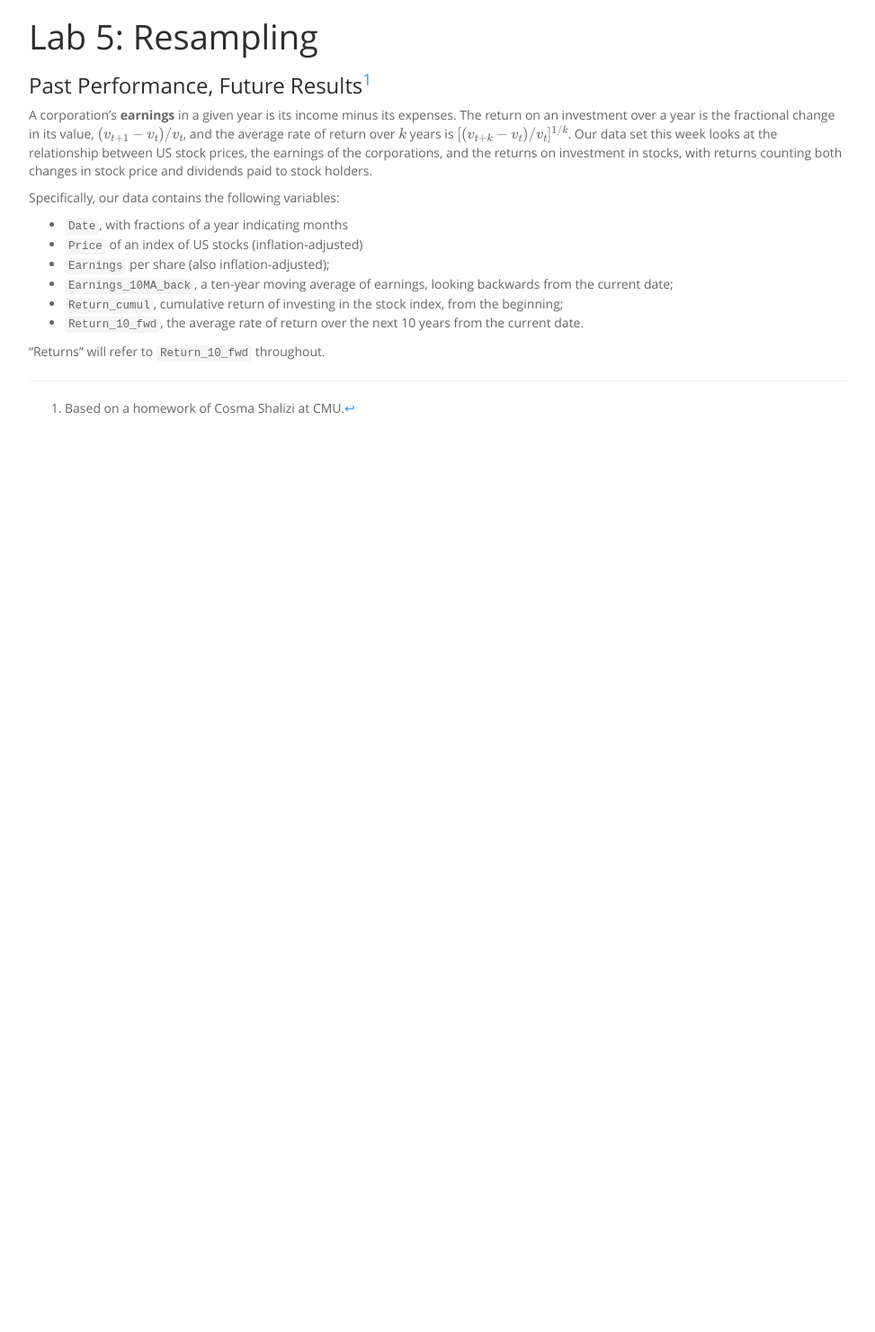
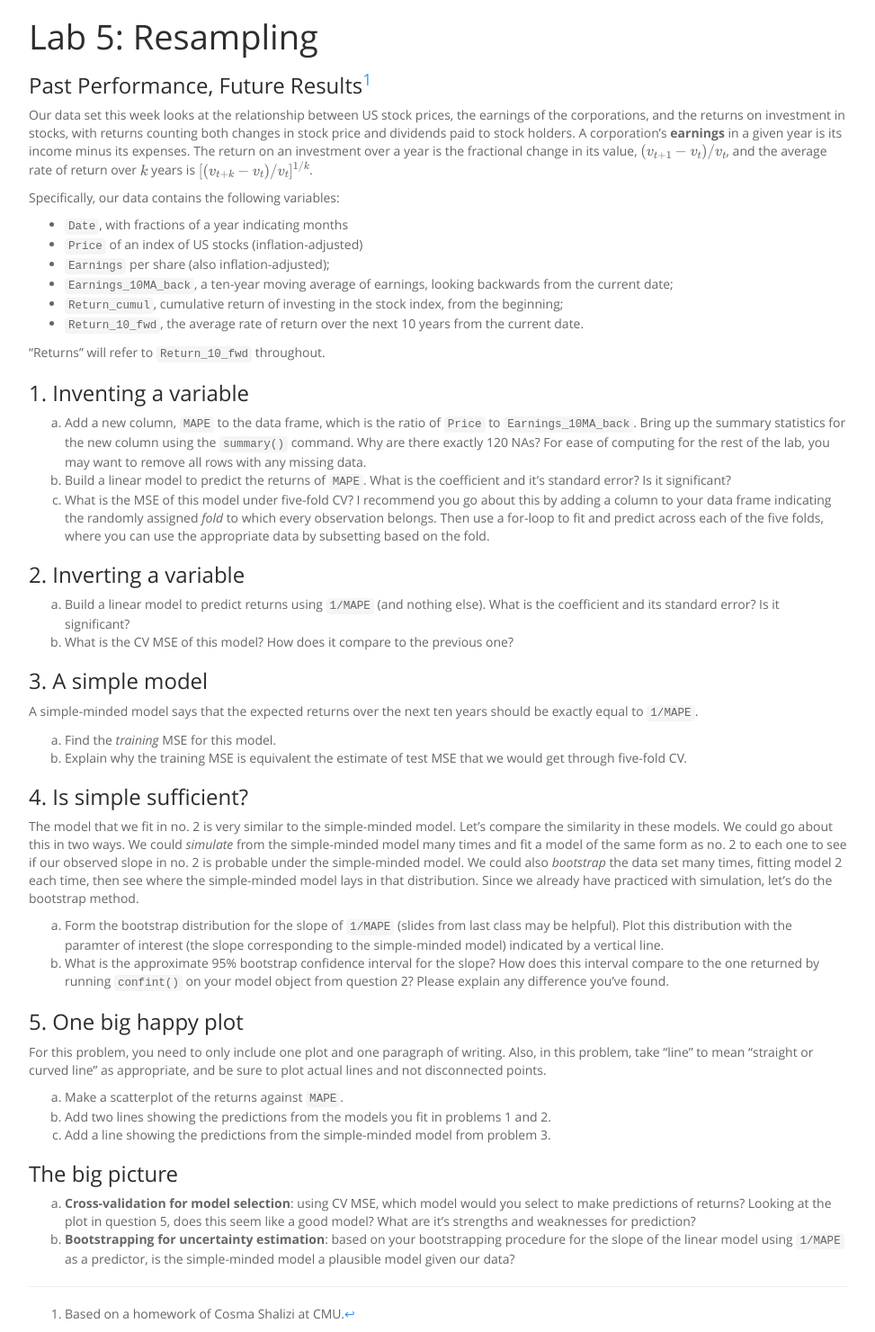
Before and after one commit to andrewpbray/math-243-spring-2016, a Jekyll site: the page assets/week-07/lab-5.html, which Jekyll copies as it is, in a window 1280 px wide. Shown: the whole page at 90% size, without its empty margins (153-1126 px from the left). Built offline with Jekyll 4.4.1, drawn with Linux system fonts in a browser that asks for light colours; formulas are drawn with MathJax 3; before the commit the page ends 900 px from its top, so only the background shows below that.

Commit message:
last commit before class.

```diff
--- a/assets/week-07/lab-5.html
+++ b/assets/week-07/lab-5.html
@@ -99,7 +99,7 @@ $(document).ready(function () {
 
 <div id="past-performance-future-results1" class="section level3">
 <h3>Past Performance, Future Results<a href="#fn1" class="footnoteRef" id="fnref1"><sup>1</sup></a></h3>
-<p>A corporation’s <strong>earnings</strong> in a given year is its income minus its expenses. The return on an investment over a year is the fractional change in its value, <span class="math inline">\((v_{t+1} - v_t)/v_t\)</span>, and the average rate of return over <span class="math inline">\(k\)</span> years is <span class="math inline">\([(v_{t+k} - v_t)/v_t]^{1/k}\)</span>. Our data set this week looks at the relationship between US stock prices, the earnings of the corporations, and the returns on investment in stocks, with returns counting both changes in stock price and dividends paid to stock holders.</p>
+<p>Our data set this week looks at the relationship between US stock prices, the earnings of the corporations, and the returns on investment in stocks, with returns counting both changes in stock price and dividends paid to stock holders. A corporation’s <strong>earnings</strong> in a given year is its income minus its expenses. The return on an investment over a year is the fractional change in its value, <span class="math inline">\((v_{t+1} - v_t)/v_t\)</span>, and the average rate of return over <span class="math inline">\(k\)</span> years is <span class="math inline">\([(v_{t+k} - v_t)/v_t]^{1/k}\)</span>.</p>
 <p>Specifically, our data contains the following variables:</p>
 <ul>
 <li><code>Date</code>, with fractions of a year indicating months</li>
@@ -110,6 +110,53 @@ $(document).ready(function () {
 <li><code>Return_10_fwd</code>, the average rate of return over the next 10 years from the current date.</li>
 </ul>
 <p>“Returns” will refer to <code>Return_10_fwd</code> throughout.</p>
+</div>
+<div id="inventing-a-variable" class="section level3">
+<h3>1. Inventing a variable</h3>
+<ol style="list-style-type: lower-alpha">
+<li>Add a new column, <code>MAPE</code> to the data frame, which is the ratio of <code>Price</code> to <code>Earnings_10MA_back</code>. Bring up the summary statistics for the new column using the <code>summary()</code> command. Why are there exactly 120 NAs? For ease of computing for the rest of the lab, you may want to remove all rows with any missing data.</li>
+<li>Build a linear model to predict the returns of <code>MAPE</code>. What is the coefficient and it’s standard error? Is it significant?</li>
+<li>What is the MSE of this model under five-fold CV? I recommend you go about this by adding a column to your data frame indicating the randomly assigned <em>fold</em> to which every observation belongs. Then use a for-loop to fit and predict across each of the five folds, where you can use the appropriate data by subsetting based on the fold.</li>
+</ol>
+</div>
+<div id="inverting-a-variable" class="section level3">
+<h3>2. Inverting a variable</h3>
+<ol style="list-style-type: lower-alpha">
+<li>Build a linear model to predict returns using <code>1/MAPE</code> (and nothing else). What is the coefficient and its standard error? Is it significant?</li>
+<li>What is the CV MSE of this model? How does it compare to the previous one?</li>
+</ol>
+</div>
+<div id="a-simple-model" class="section level3">
+<h3>3. A simple model</h3>
+<p>A simple-minded model says that the expected returns over the next ten years should be exactly equal to <code>1/MAPE</code>.</p>
+<ol style="list-style-type: lower-alpha">
+<li>Find the <em>training</em> MSE for this model.</li>
+<li>Explain why the training MSE is equivalent the estimate of test MSE that we would get through five-fold CV.</li>
+</ol>
+</div>
+<div id="is-simple-sufficient" class="section level3">
+<h3>4. Is simple sufficient?</h3>
+<p>The model that we fit in no. 2 is very similar to the simple-minded model. Let’s compare the similarity in these models. We could go about this in two ways. We could <em>simulate</em> from the simple-minded model many times and fit a model of the same form as no. 2 to each one to see if our observed slope in no. 2 is probable under the simple-minded model. We could also <em>bootstrap</em> the data set many times, fitting model 2 each time, then see where the simple-minded model lays in that distribution. Since we already have practiced with simulation, let’s do the bootstrap method.</p>
+<ol style="list-style-type: lower-alpha">
+<li>Form the bootstrap distribution for the slope of <code>1/MAPE</code> (slides from last class may be helpful). Plot this distribution with the paramter of interest (the slope corresponding to the simple-minded model) indicated by a vertical line.</li>
+<li>What is the approximate 95% bootstrap confidence interval for the slope? How does this interval compare to the one returned by running <code>confint()</code> on your model object from question 2? Please explain any difference you’ve found.</li>
+</ol>
+</div>
+<div id="one-big-happy-plot" class="section level3">
+<h3>5. One big happy plot</h3>
+<p>For this problem, you need to only include one plot and one paragraph of writing. Also, in this problem, take “line” to mean “straight or curved line” as appropriate, and be sure to plot actual lines and not disconnected points.</p>
+<ol style="list-style-type: lower-alpha">
+<li>Make a scatterplot of the returns against <code>MAPE</code>.</li>
+<li>Add two lines showing the predictions from the models you fit in problems 1 and 2.</li>
+<li>Add a line showing the predictions from the simple-minded model from problem 3.</li>
+</ol>
+</div>
+<div id="the-big-picture" class="section level3">
+<h3>The big picture</h3>
+<ol style="list-style-type: lower-alpha">
+<li><strong>Cross-validation for model selection</strong>: using CV MSE, which model would you select to make predictions of returns? Looking at the plot in question 5, does this seem like a good model? What are it’s strengths and weaknesses for prediction?</li>
+<li><strong>Bootstrapping for uncertainty estimation</strong>: based on your bootstrapping procedure for the slope of the linear model using <code>1/MAPE</code> as a predictor, is the simple-minded model a plausible model given our data?</li>
+</ol>
 </div>
 <div class="footnotes">
 <hr />
```
Also changed, not shown: assets/week-07/lab-5.Rmd (+37 -5 lines).
